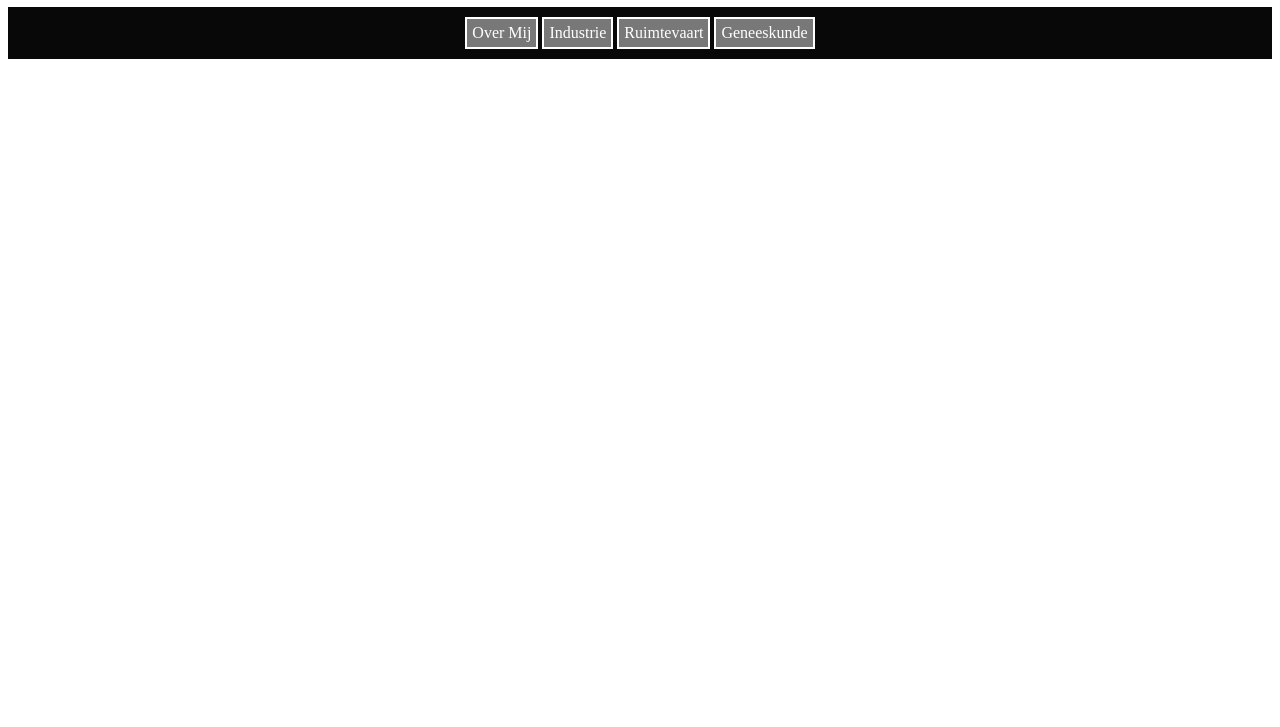
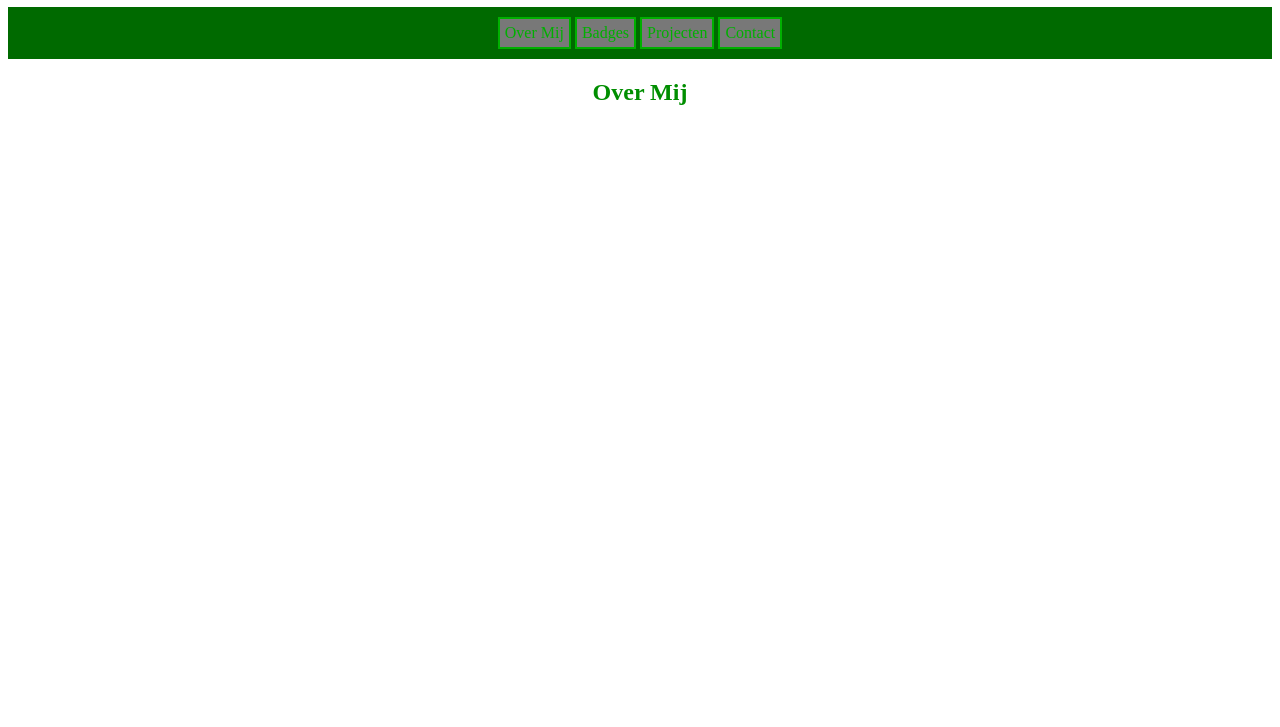
Before and after one commit to KaiTBeek/KaiTBeek.github.io, a plain HTML site: page index.html in a window 1280 px wide. Shown: the part 73-800 px from the top of the page. Drawn offline with Linux system fonts and the light colour scheme.

Commit message:
section en articles toegevoegd

```diff
--- a/index.html
+++ b/index.html
@@ -13,11 +13,19 @@
         <nav>
             <ul>
                 <li><a href="index.html">Over Mij</a></li>
-                <li><a href="#">Industrie</a></li>
-                <li><a href="#">Ruimtevaart</a></li>
-                <li><a href="#">Geneeskunde</a></li>
+                <li><a href="#">Badges</a></li>
+                <li><a href="#">Projecten</a></li>
+                <li><a href="#">Contact</a></li>
             </ul>
         </nav>
+        <section>
+            <article>
+                <h2>Over Mij</h2>
+            </article>
+            <article>
+                <h2></h2>
+            </article>
+        </section>
     </center>
   </body>
 </html>
--- a/opmaak.css
+++ b/opmaak.css
@@ -1,17 +1,23 @@
+h1{
+    color: #008E00
+}
 ul {
-    background: #080808;
+    background: #006A00;
     padding: 10px;
 }
 ul li {
     background: #787878;
     padding: 5px;
-    border: solid 2px white;
+    border: solid 2px #00B000;
     display: inline-block;
 }
 ul li a {
-    color: white;
+    color: #00B000;
     text-decoration: none;
 }
 ul li a:hover {
-    color: #C0C0C0;
+    color: #009300;
 }
+h2{
+    color: #008E00
+}
```
